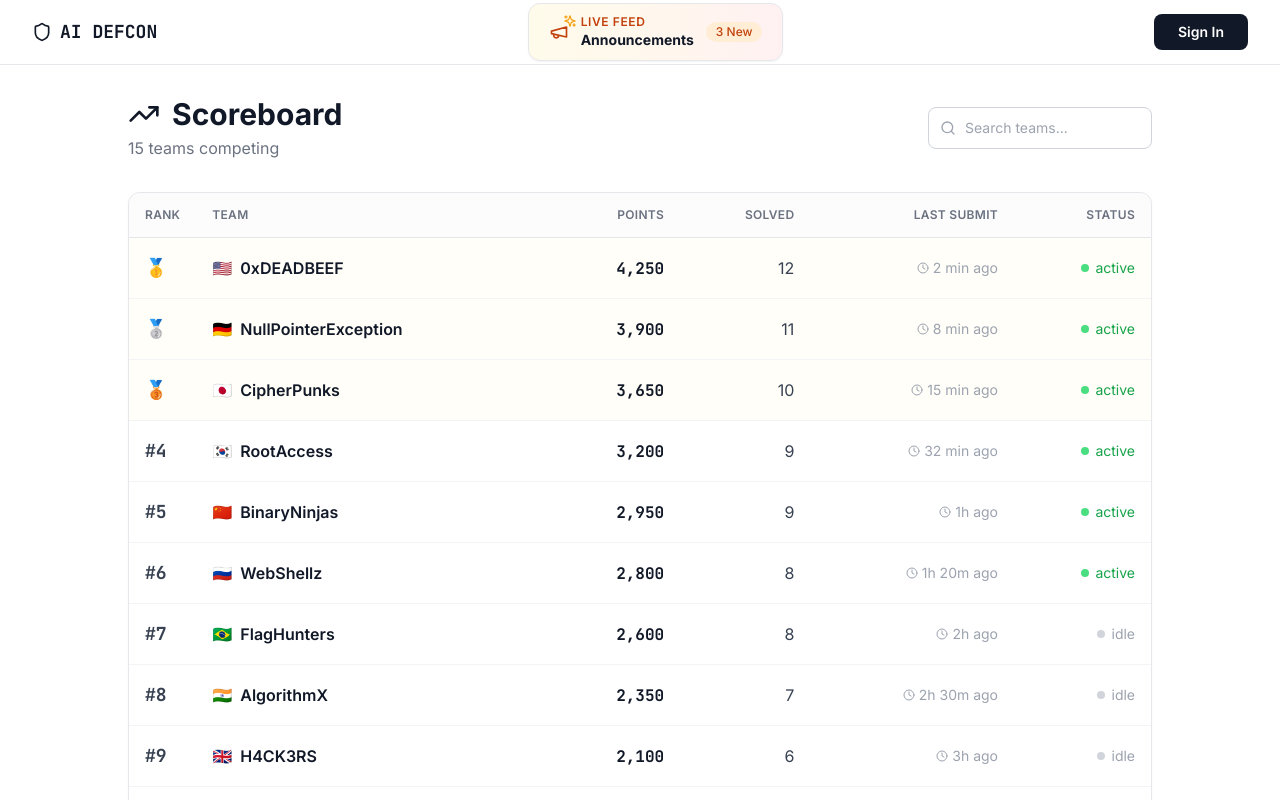
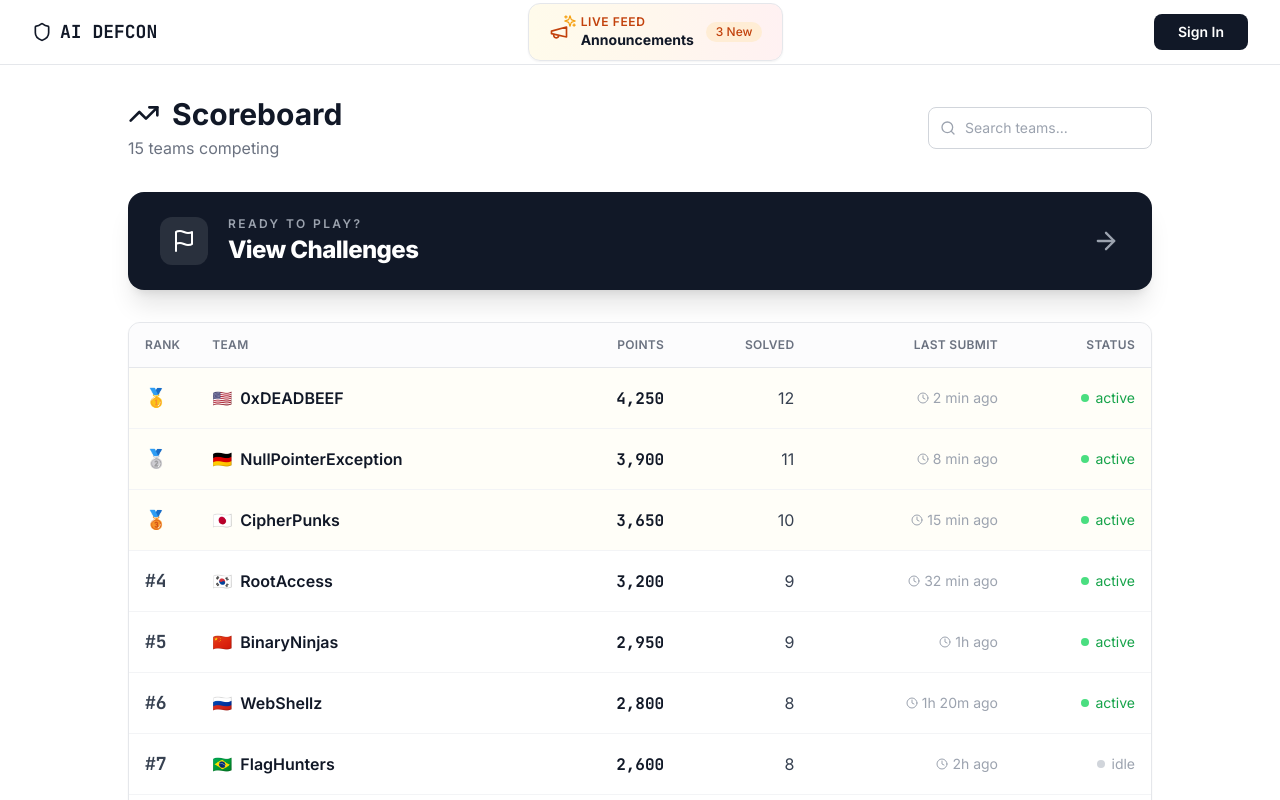
Before and after one commit to Deviant96/aidefcon, a React (Vite) app: page /scoreboard in a window 1280 px wide. Shown: the top 800 px of the page. Built offline with nearby package versions, Linux system fonts and the light colour scheme.

Commit message:
Removed challenges cta on homepage and move it to scoreboard page

```diff
--- a/src/pages/HomePage.jsx
+++ b/src/pages/HomePage.jsx
@@ -1,5 +1,5 @@
 import { Link } from 'react-router-dom'
-import { ArrowRight, Trophy, Users, Flag, Zap, User } from 'lucide-react'
+import { ArrowRight, User } from 'lucide-react'
 import Countdown from '../components/Countdown'
 
 const prizes = [
@@ -133,16 +133,7 @@ export default function HomePage({ onAuthClick, onFaqClick, onCreateTeam, onJoin
         </div>
       </section>
 
-      {/* CTA footer */}
-      <section className="py-20 px-4 text-center">
-        <h2 className="text-3xl font-bold text-gray-900 mb-4">Ready to compete?</h2>
-        <p className="text-gray-500 mb-8">
-          Challenges across Web, Pwn, Crypto, Reverse Engineering and Misc.
-        </p>
-        <Link to="/challenges" className="btn-primary">
-          View Challenges <ArrowRight className="w-4 h-4" />
-        </Link>
-      </section>
+
     </main>
   )
 }
--- a/src/pages/ScoreboardPage.jsx
+++ b/src/pages/ScoreboardPage.jsx
@@ -1,5 +1,6 @@
 import { useState } from 'react'
-import { X, Search, TrendingUp, Clock, Users } from 'lucide-react'
+import { Link } from 'react-router-dom'
+import { X, Search, TrendingUp, Clock, Users, Flag, ArrowRight } from 'lucide-react'
 import { mockTeams } from '../data/mockData'
 
 const countryFlag = (code) => {
@@ -118,6 +119,23 @@ export default function ScoreboardPage() {
           </div>
         </div>
 
+        {/* View Challenges CTA */}
+        <Link
+          to="/challenges"
+          className="group flex items-center justify-between gap-6 w-full mb-8 px-8 py-6 rounded-2xl bg-gray-900 text-white shadow-xl hover:bg-gray-800 transition-all hover:shadow-2xl hover:-translate-y-0.5"
+        >
+          <div className="flex items-center gap-5">
+            <div className="w-12 h-12 rounded-xl bg-white/10 flex items-center justify-center flex-shrink-0">
+              <Flag className="w-6 h-6" />
+            </div>
+            <div>
+              <p className="text-xs uppercase tracking-[0.2em] text-gray-400 font-semibold mb-0.5">Ready to play?</p>
+              <p className="text-2xl font-extrabold tracking-tight">View Challenges</p>
+            </div>
+          </div>
+          <ArrowRight className="w-7 h-7 text-gray-400 group-hover:text-white group-hover:translate-x-1 transition-all flex-shrink-0" />
+        </Link>
+
         {/* Scoreboard table */}
         <div className="card overflow-hidden">
           <div className="overflow-x-auto">
```
